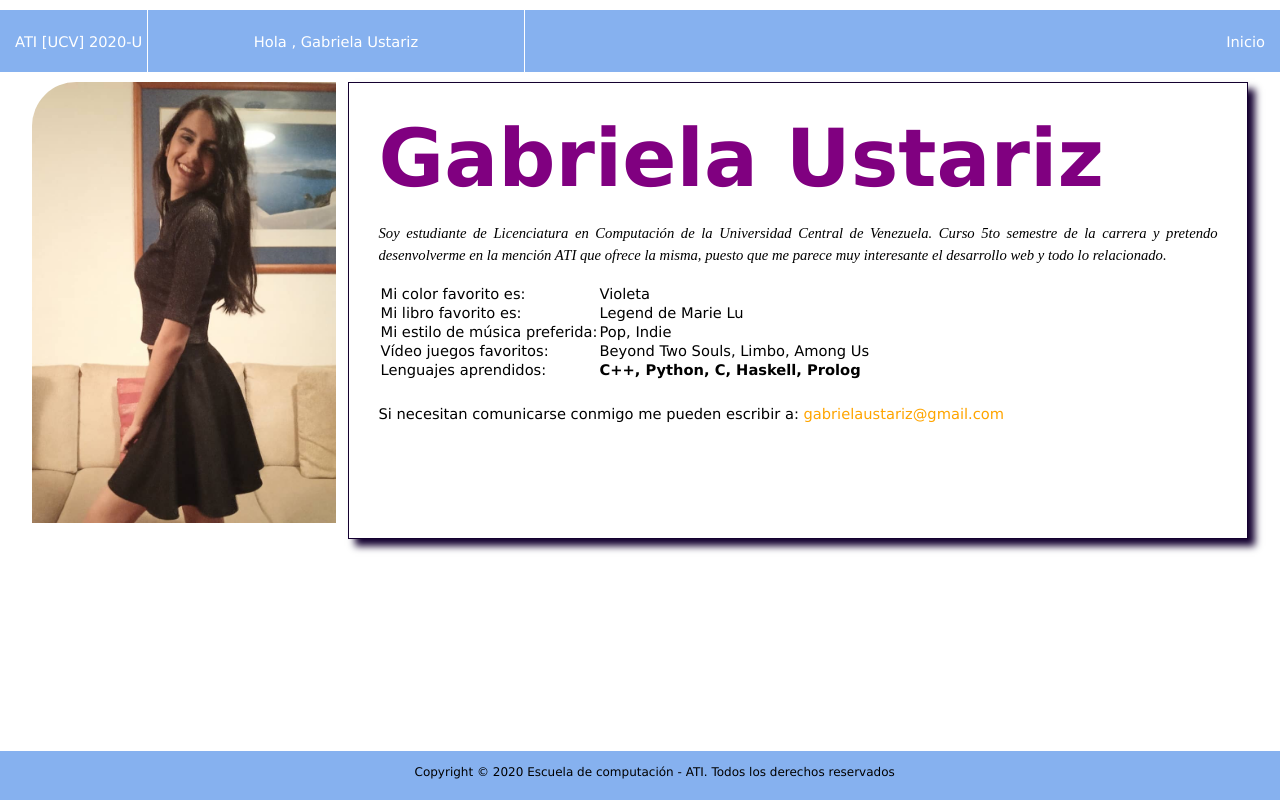
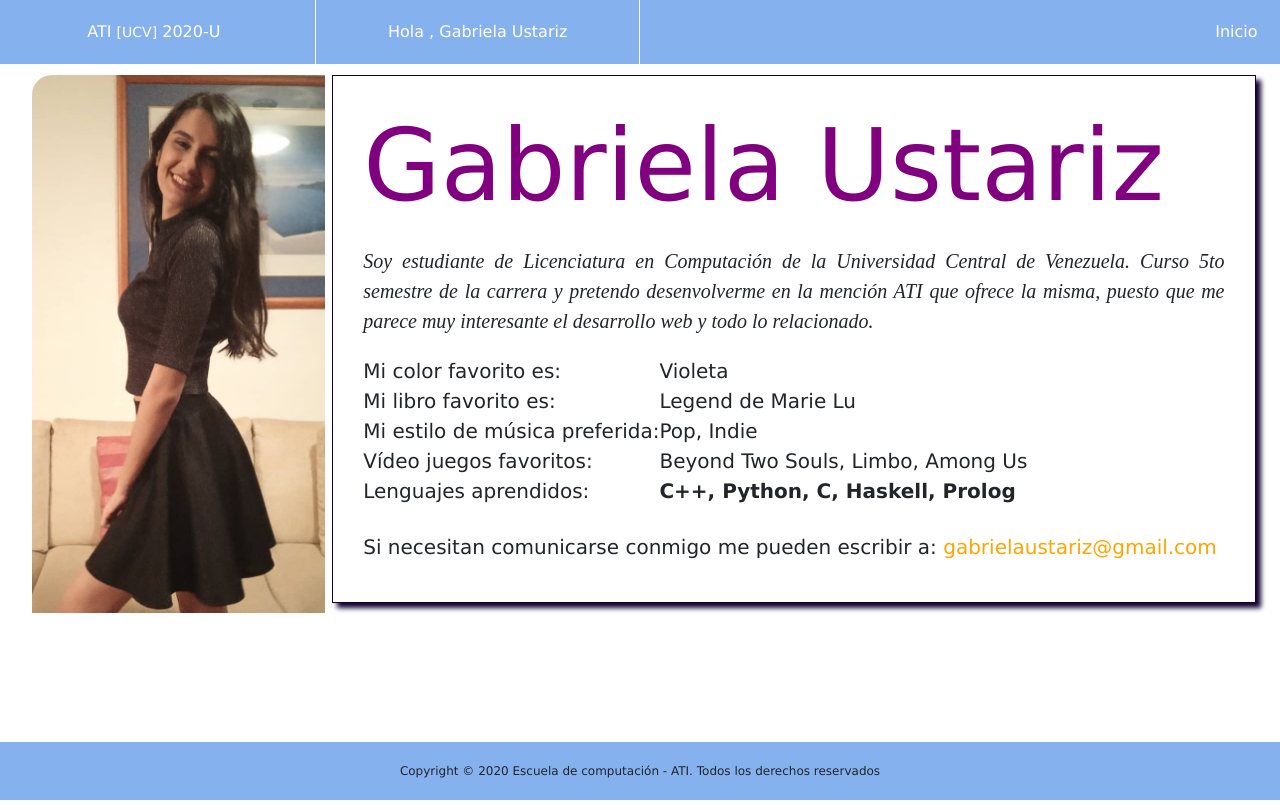
Before and after one commit to ATI1-UCV/ati_2020_U, a PHP site: page /26956071/perfil.html in a window 1280 px wide. Run offline with PHP 8.4, Linux system fonts and the light colour scheme.

Commit message:
archivos reto 16

```diff
--- a/26956071/perfil.css
+++ b/26956071/perfil.css
@@ -1,29 +1,95 @@
+html{
+    font-size: 50%;
+    /* 1rem = 8px */
+}
+
+@media (min-width: 1200px){
+    html{
+        font-size: 62.5%;
+        /* 1rem = 10px */
+    }
+}
+
+body{
+    font-size: 1.6rem;
+}
+
+p {
+    font-size: 2rem;
+}
+
+td {
+    font-size: 2rem;;
+    font-weight: lighter;
+}
+
 .foto-perfil {
-    float: left;
-    width: 25%;
-    margin-right: 2%;
-    height: 30em;
     margin-top: 0;
-    margin-bottom: 0;
+    margin-bottom: 2rem;
+}
+
+header {
+    height: auto;
+    font-size: 2rem;
+}
+
+@media (min-width: 992px){
+    header{
+        font-size: inherit;
+    }
 }
 
 img {
-    border-top-left-radius: 3em;
+    border-top-left-radius: 2rem;
     width: 100%;
+    height: 100%;
+    object-fit: cover;
 }
 
 h1 {
     color: purple;
-    font-size: 80px;
+    font-size: 10rem;
     margin-top: 0;
-    margin-bottom: 2%;
+    margin-bottom: 2rem;
 }
+/* nav{
+    padding: 0;
+}
+
+nav ul li{
+
+}
+
+nav ul li:last-child{
+    border-bottom: none;
+} */
+
+nav ul li{
+    text-align: center;
+    border-bottom: 0.1rem solid #fff;
+}
+
+@media (min-width: 768px){
+    .busqueda{
+        text-align: right;
+        padding-right: 3rem;
+    }
+}
+
+.contenedor{
+    width: 140rem;
+    max-width: 90%;
+    margin: 0 auto;
+    max-height: 20rem;
+    margin-bottom: 3rem;
+}
+
 
 .description {
     font-family: 'Century Gothic';
     text-align: justify;
     font-style: italic;
-    margin-bottom: 2%;
+    margin-bottom: 2rem;
     line-height: 1.5;
 }
 
@@ -31,12 +97,18 @@ span {
     font-weight: bold;
 }
 
-aside {
-    margin-left: 26%;
-    border: 0.1em solid rgb(20, 0, 48);
-    box-shadow: 0.5em 0.5em 0.5em rgb(20, 0, 48);
-    padding: 2em;
-    height: 27em;
+.perfil-info {
+    border: 0.1rem solid rgb(20, 0, 48);
+    box-shadow: 0.5rem 0.5rem 0.5rem rgb(20, 0, 48);
+    padding: 3rem !important;
+    margin-bottom: 12rem !important;
+    max-width: 90%;
+}
+
+@media (min-width: 768px){
+    .perfil-info{
+        margin-bottom: 3rem !important;
+    }
 }
 
 a {
@@ -51,3 +123,9 @@ a:visited {
 table {
     margin-bottom: 3%;
 }
+
+footer{
+    height: auto;
+    padding: 2rem 0;
+    /* position: static; */
+}
--- a/26956071/perfil.html
+++ b/26956071/perfil.html
@@ -5,6 +5,7 @@
     <meta http-equiv="Content-Type" content="text/html; charset=UTF-8" />
     <meta charset="UTF-8">
     <link rel="icon" href="http://www.ciens.ucv.ve/portalasig2/favicon.ico" type="image/x-icon">
+    <link href="https://cdn.jsdelivr.net/npm/bootstrap@5.0.1/dist/css/bootstrap.min.css" rel="stylesheet" integrity="sha384-+0n0xVW2eSR5OomGNYDnhzAbDsOXxcvSN1TPprVMTNDbiYZCxYbOOl7+AMvyTG2x" crossorigin="anonymous">
     <link rel="stylesheet" href="../css/style.css" type="text/css">
     <link rel="stylesheet" href="perfil.css" type="text/css">
     <script src="perfil.json"></script>
@@ -15,21 +16,21 @@
 <body>
     <header>
         <nav>
-            <ul>
-                <li class="sitio"><small></small></li>
-                <li class="saludo"></li>
-                <li class="busqueda">
+            <ul class="row">
+                <li class="sitio col-12 col-md-3"><small></small></li>
+                <li class="saludo col-12 col-md-3"></li>
+                <li class="busqueda col-12 col-md-6">
                     <a href="../index.html"></a>
                 </li>
             </ul>
         </nav>
     </header>
     <section>
-
-        <section class="foto-perfil">
+            <div class="row">
+                <div class="foto-perfil col-xl-3 col-md-6 col-12 ">
                     <img src="" alt="foto de perfil" />
-        </section>
-        <aside>
+                </div>
+                <section class=" perfil-info col-12 col-xl-9 col-md-6 col-12">
                     <h1></h1>
                     <p class="description"></p>
                     <table>
@@ -57,11 +58,13 @@
                     <p class="comunicacion">
                         <a href="mailto:gabrielaustariz@gmail.com"></a>
                     </p>
-        </aside>
+                </section>
+        </div>
 
     </section>
     <footer>
     </footer>
+    <script src="https://cdn.jsdelivr.net/npm/bootstrap@5.0.1/dist/js/bootstrap.bundle.min.js" integrity="sha384-gtEjrD/SeCtmISkJkNUaaKMoLD0//ElJ19smozuHV6z3Iehds+3Ulb9Bn9Plx0x4" crossorigin="anonymous"></script>
     <script src="js/jquery-3.6.0.min.js"></script>
     <script src="perfil.js"></script>
 </body>
--- a/css/style.css
+++ b/css/style.css
@@ -2,7 +2,7 @@
     margin: 0;
     padding: 0;
     font-family: Verdana, Arial, helvetica, sans-serif;
-    font-size: 11pt;
+    /* font-size: 11pt; */
 }
 
 html,
@@ -20,16 +20,16 @@ header {
 
 nav ul {
     list-style-type: none;
-    margin: 10px;
+    margin: 1rem;
     padding: 0;
     overflow: hidden;
 }
 
 nav ul li {
-    float: left;
-    border-right: 1px solid #fff;
-    line-height: 58px;
-    padding: 3px 5px 3px 5px;
+    /* float: left; */
+    border-right: 0.1rem solid #fff;
+    line-height: 5.8rem;
+    padding: 0.3rem 0.5rem 0.3rem 0.5rem;
     color: white;
 }
 
@@ -45,7 +45,7 @@ nav ul li a:visited {
 }
 
 .logo {
-    margin-left: 2px;
+    margin-left: 0.2rem;
     font-size: 27pt;
     font-family: helvetica;
     width: 30%;
@@ -56,18 +56,18 @@ nav ul li a:visited {
 }
 
 .saludo {
-    width: 29%;
+    /* width: 29%; */
     text-align: center;
 }
 
-.busqueda {
+/* .busqueda {
     float: right;
-}
+} */
 
 section {
     width: 95%;
-    margin-top: 10px;
-    margin-bottom: 80px;
+    margin-top: 1rem;
+    margin-bottom: 8rem;
     margin-left: auto;
     margin-right: auto;
 }
@@ -79,12 +79,12 @@ footer {
     padding: 1rem;
     background-color: #86b1ef;
     text-align: center;
-    height: 20px;
+    height: 2rem;
     font-size: 9pt;
 }
 
 .busqueda input[type=button] {
-    padding: 6px;
+    padding: 0.6rem;
     background: #f5f7f9;
     border: none;
     cursor: pointer;
@@ -92,7 +92,7 @@ footer {
 }
 
 .busqueda input[type=text] {
-    padding: 6px;
+    padding: 0.6rem;
     border: none;
-    margin-right: 10px;
+    margin-right: 1rem;
 }
```
Lines whose indentation alone changed are shown as unchanged.
